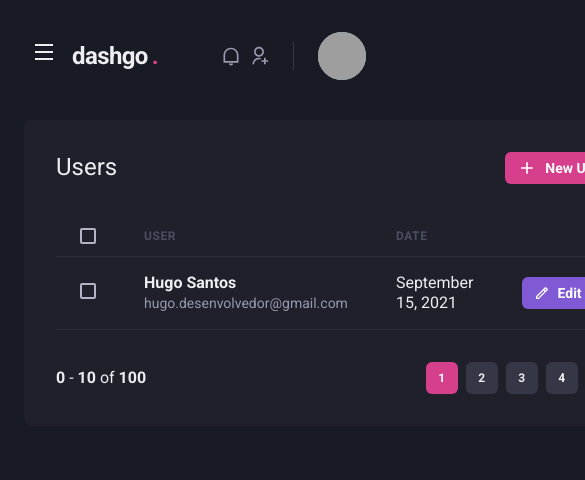
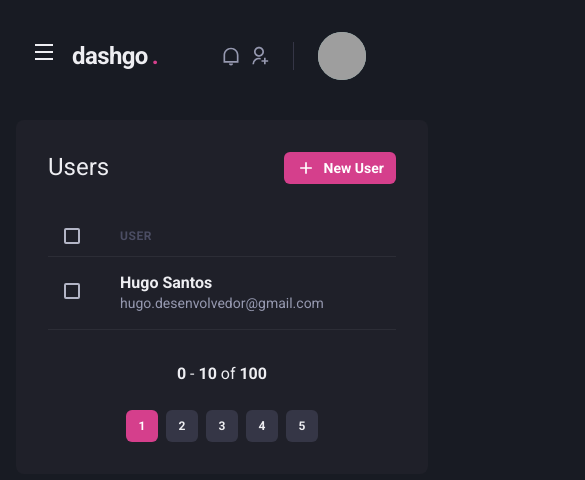
Before and after one commit to hugo-desenvolvedor/dashgo-reactjs, a Next.js app: page /users in a window 390 px wide. Shown: the top 480 px of the page, 585 px wide, since content can reach past the window. Built offline with nearby package versions, Linux system fonts and the light colour scheme; grey boxes are pictures that could not be loaded.

Commit message:
feat: create responsive components

```diff
--- a/src/components/Form/Input.tsx
+++ b/src/components/Form/Input.tsx
@@ -1,11 +1,11 @@
-import  { Input as ChakraInput, ChakraInputProps, FormLabel, FormControl } from '@chakra-ui/react';
+import  { Input as ChakraInput, FormLabel, FormControl, InputProps } from '@chakra-ui/react';
 import styles from './input.module.scss';
 
 
-interface  InputFormProps extends ChackraInputProps {
+interface  InputFormProps extends InputProps {
     name: string,
     id: string,
-    label?: string
+    label?: string,
 }
 
 export default function Input ( { name, id, label, ...rest }: InputFormProps ) {
--- a/src/components/Pagination/index.tsx
+++ b/src/components/Pagination/index.tsx
@@ -5,7 +5,7 @@ import { PaginationItem } from './PaginationItem';
 export function Pagination() {
     return (
         <Stack
-            direction="row"
+            direction={["column", "row"]}
             spacing="6"
             mt="8"
             justify="space-between"
--- a/src/pages/dashboard.tsx
+++ b/src/pages/dashboard.tsx
@@ -75,7 +75,7 @@ export default function Dashboard() {
 
                 <SimpleGrid flex="1" gap="4" minChildWidth="320px" align="flex-start">
                     <Box
-                        p="8"
+                        p={["6", "8"]}
                         bg="gray.800"
                         borderRadius={8}
                         pb="4"
--- a/src/pages/users/index.tsx
+++ b/src/pages/users/index.tsx
@@ -1,4 +1,4 @@
-import { Flex, Text, Icon, Box, Heading, Button, Table, Checkbox, Thead, Th, Tr, Td, Tbody} from '@chakra-ui/react'
+import { Flex, Text, Icon, Box, Heading, Button, Table, Checkbox, Thead, Th, Tr, Td, Tbody, useBreakpointValue} from '@chakra-ui/react'
 import { RiAddLine, RiPencilLine } from 'react-icons/ri';
 
 import { Header } from '../../components/Header'
@@ -7,10 +7,15 @@ import { Sidebar } from '../../components/Sidebar'
 
 
 export default function UserList() {
+    const isWideVersion = useBreakpointValue({
+        base: false,
+        lg: true
+    })
+
     return (
         <Box>
             <Header />
-            <Flex w="100%" my="6" maxWidth={1480} mx="auto" px="6">
+            <Flex w="100%" my="6" maxWidth={1480} mx="auto" px={["4", "4", "6"]}>
                 <Sidebar />
 
                 <Box flex="1" borderRadius={8} bg="gray.800" p="8">
@@ -31,17 +36,17 @@ export default function UserList() {
                     <Table colorScheme="whiteAlpha">
                         <Thead>
                             <Tr>
-                                <Th px="6" color="gray.300" width="8">
+                            <Th px={["4", "4", "6"]} color="gray.300" width="8">
                                     <Checkbox colorScheme="pink"></Checkbox>
                                 </Th>
                                 <Th>User</Th>
-                                <Th>Date</Th>
+                                { isWideVersion && <Th>Date</Th>}
                                 <Th width="8"></Th>
                             </Tr>
                         </Thead>
                         <Tbody>
                             <Tr>
-                                <Td px="6">
+                                <Td px={["4", "4", "6"]}>
                                     <Checkbox colorScheme="pink"></Checkbox>
                                 </Td>
                                 <Td>
@@ -50,8 +55,9 @@ export default function UserList() {
                                         <Text fontSize="sm" color="gray.300">hugo.desenvolvedor@gmail.com</Text>
                                     </Box>
                                 </Td>
-                                <Td>September 15, 2021</Td>
+                                { isWideVersion && <Td>September 15, 2021</Td> }
                                 <Td>
+                                { isWideVersion && (
                                     <Button
                                         as="a"
                                         size="sm"
@@ -61,6 +67,7 @@ export default function UserList() {
                                     >
                                         Edit
                                     </Button>
+                                )}
                                 </Td>
                             </Tr>
                         </Tbody>
```
Also changed, not shown: src/pages/users/create.tsx (+7 -7 lines). Lines whose indentation alone changed are shown as unchanged.
